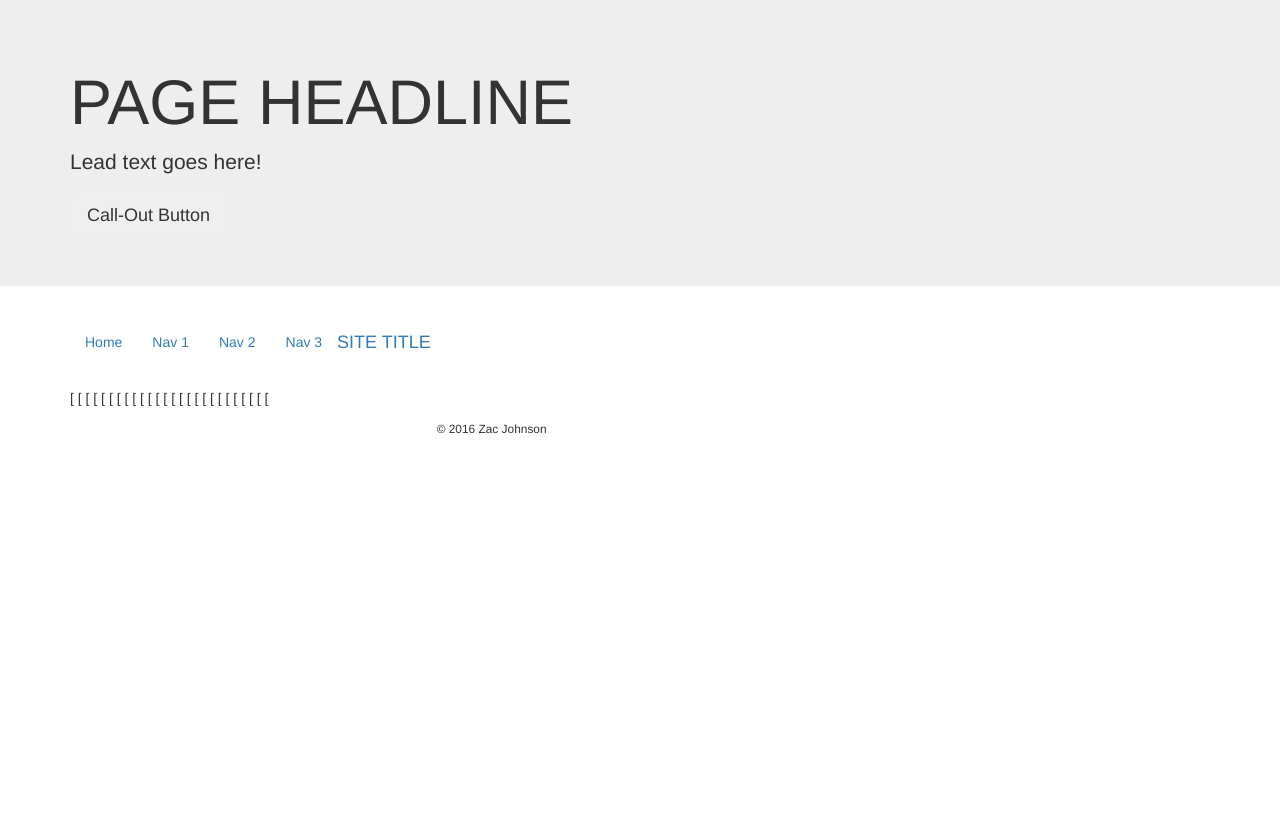
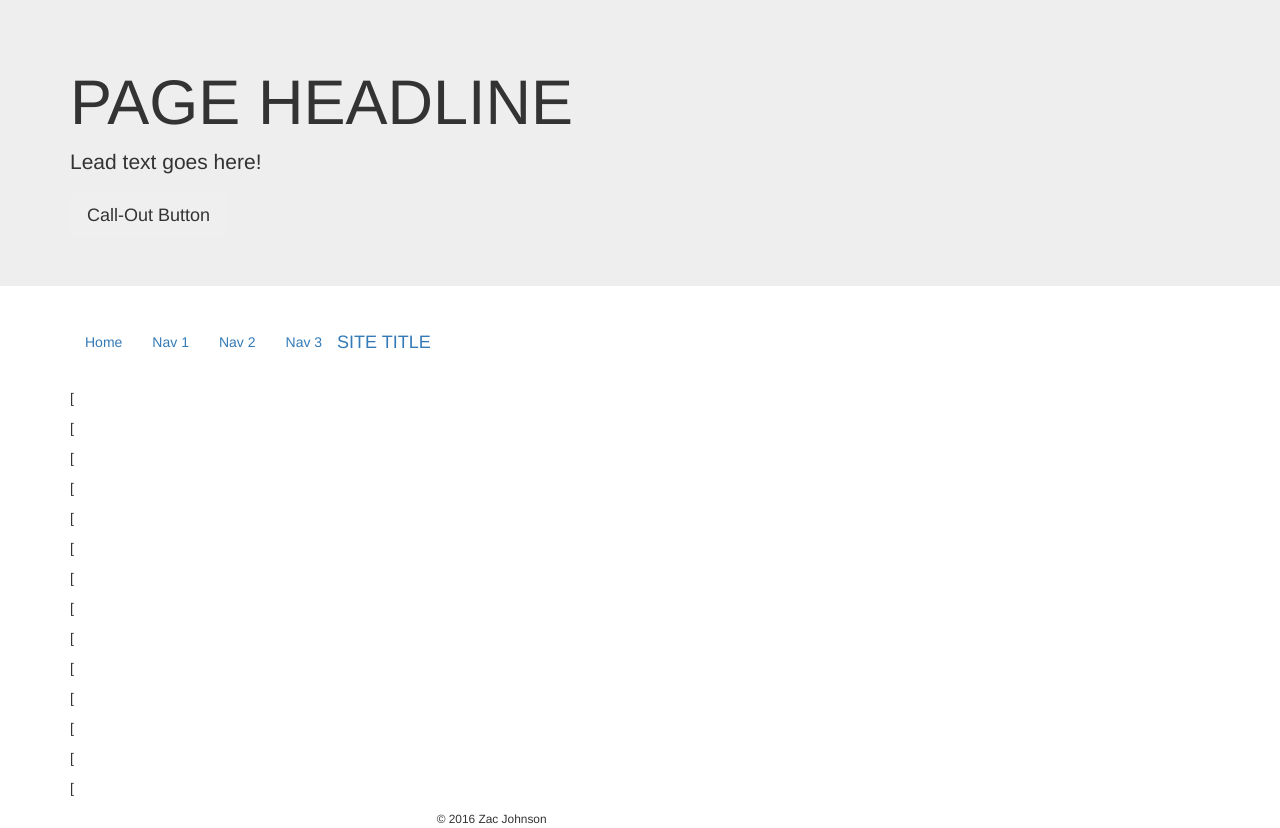
Before and after one commit to zjohnsonedtech/starters, a plain HTML site: page index.html in a window 1280 px wide. Before the commit the page ends 800 px from the top, so only its background shows below. Drawn offline with nearby package versions, Linux system fonts and the light colour scheme.

Commit message:
Update index.html
test scroll for navbar

```diff
--- a/index.html
+++ b/index.html
@@ -34,7 +34,7 @@
 <!--  /jumbotron    -->
 
 <!--  nav bar  -->
-  <nav class="navbar navbar-dark">
+  <nav class="navbar navbar-primary">
     <div class="container">
     <ul class="nav navbar-nav p-x-1">
       <li class="nav-item">
@@ -59,33 +59,47 @@
   <div id="" class="container">
     <p>
       [
+    </p>
+       <p>
       [
+    </p>
+       <p>
       [
+    </p>
+       <p>
       [
+    </p>
+       <p>
       [
+    </p>
+       <p>
       [
+    </p>
+       <p>
       [
+    </p>
+       <p>
       [
+    </p>
+       <p>
       [
+    </p>
+       <p>
       [
+    </p>
+       <p>
       [
+    </p>
+       <p>
       [
+    </p>
+       <p>
       [
+    </p>
+       <p>
       [
-      [
-      [
-      [
-      [
-      [
-      [
-      [
-      [
-      [
-      [
-      [
-      [
+    </p>
 
-    </p>
   </div>
 <!-- /container -->
 
```
